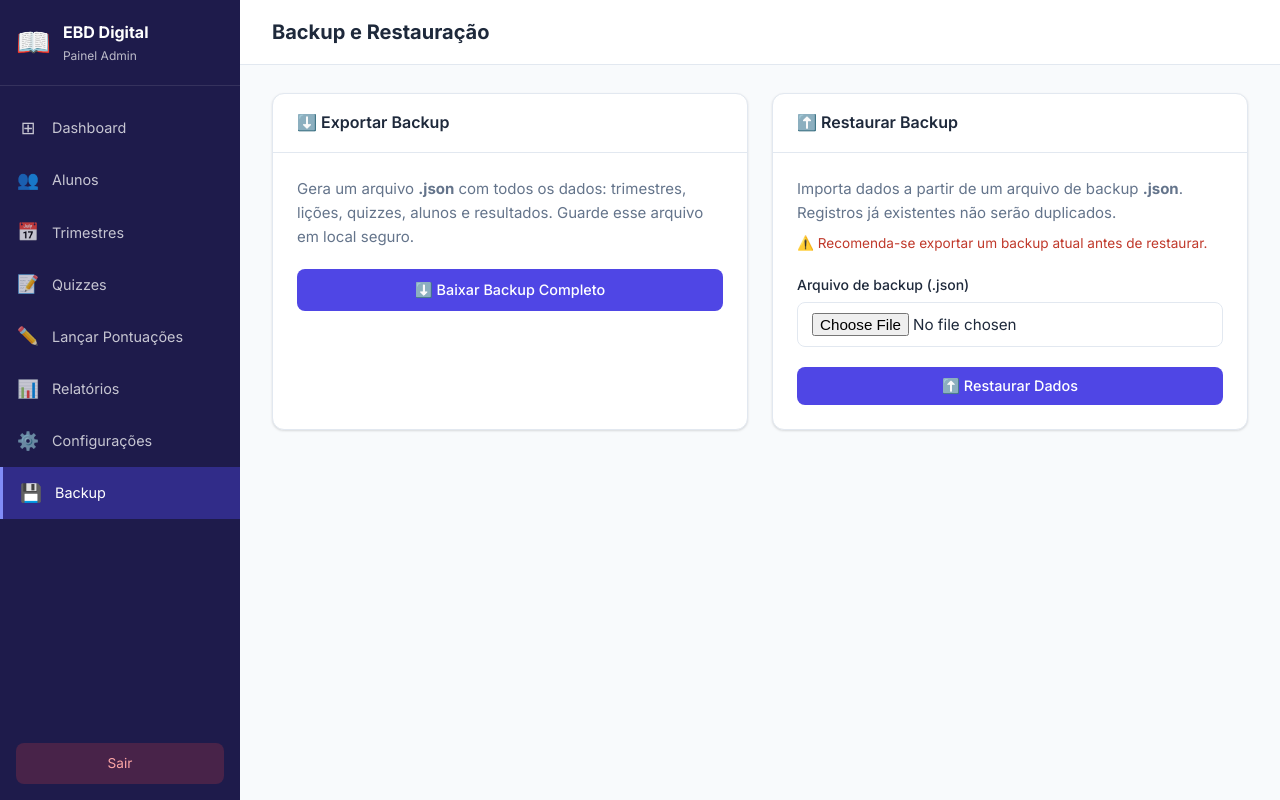
After one commit to oseiasdeabreu23/quiz-ebd, a Flask app: page /admin/backup in a window 1280 px wide. The commit adds this page. Run offline with Flask 3, Linux system fonts and the light colour scheme; a user stored in the database is signed in.

Commit message:
Corrigir edição de quiz e adicionar backup/restauração
- Remove csrf_token inválido do formulário de edição
- Adiciona exportação completa dos dados em JSON
- Adiciona restauração/importação a partir de backup JSON
- Novo item "Backup" no menu lateral

Co-Authored-By: Claude Sonnet 4.6 <noreply@anthropic.com>

```diff
--- a/routes/admin.py
+++ b/routes/admin.py
@@ -779,3 +779,148 @@ def relatorios():
      .limit(10).all()
 
     return render_template('admin/relatorios.html', ranking=ranking)
+
+
+# ── BACKUP / RESTAURAÇÃO ──────────────────────────────────────────────────────
+
+@admin_bp.route('/backup')
+@login_required
+def backup():
+    return render_template('admin/backup.html')
+
+
+@admin_bp.route('/backup/exportar')
+@login_required
+def backup_exportar():
+    from flask import Response
+
+    trimestres = []
+    for t in Trimestre.query.all():
+        licoes = []
+        for l in t.licoes:
+            licoes.append({'numero': l.numero, 'titulo': l.titulo, 'link': l.link})
+        quizzes = []
+        for q in Quiz.query.filter_by(trimestre_id=t.id).all():
+            respostas = []
+            for r in RespostaQuiz.query.filter_by(quiz_id=q.id).all():
+                respostas.append({
+                    'aluno_matricula': r.aluno.matricula,
+                    'acertos': r.acertos,
+                    'total_perguntas': r.total_perguntas,
+                    'pontuacao': r.pontuacao,
+                    'data_resposta': r.data_resposta.isoformat(),
+                })
+            quizzes.append({
+                'titulo': q.titulo,
+                'nivel': q.nivel,
+                'tipo': q.tipo,
+                'escopo': q.escopo,
+                'token': q.token,
+                'ativo': q.ativo,
+                'created_at': q.created_at.isoformat(),
+                'perguntas_json': q.perguntas_json,
+                'respostas': respostas,
+            })
+        trimestres.append({
+            'ano': t.ano,
+            'numero': t.numero,
+            'tema': t.tema,
+            'ativo': t.ativo,
+            'licoes': licoes,
+            'quizzes': quizzes,
+        })
+
+    alunos = []
+    for a in Aluno.query.all():
+        alunos.append({
+            'nome': a.nome,
+            'matricula': a.matricula,
+            'ativo': a.ativo,
+            'created_at': a.created_at.isoformat(),
+        })
+
+    dados = {
+        'versao': 1,
+        'exportado_em': datetime.utcnow().isoformat(),
+        'trimestres': trimestres,
+        'alunos': alunos,
+    }
+
+    conteudo = json.dumps(dados, ensure_ascii=False, indent=2)
+    nome_arquivo = f"backup_ebd_{datetime.utcnow().strftime('%Y%m%d_%H%M%S')}.json"
+    return Response(
+        conteudo,
+        mimetype='application/json',
+        headers={'Content-Disposition': f'attachment; filename={nome_arquivo}'}
+    )
+
+
+@admin_bp.route('/backup/restaurar', methods=['POST'])
+@login_required
+def backup_restaurar():
+    arquivo = request.files.get('arquivo')
+    if not arquivo or not arquivo.filename.endswith('.json'):
+        flash('Selecione um arquivo .json válido.', 'danger')
+        return redirect(url_for('admin.backup'))
+
+    try:
+        dados = json.loads(arquivo.read().decode('utf-8'))
+        if dados.get('versao') != 1:
+            flash('Formato de backup incompatível.', 'danger')
+            return redirect(url_for('admin.backup'))
+
+        # Alunos
+        for a in dados.get('alunos', []):
+            if not Aluno.query.filter_by(matricula=a['matricula']).first():
+                aluno = Aluno(nome=a['nome'], matricula=a['matricula'], ativo=a.get('ativo', True))
+                db.session.add(aluno)
+        db.session.flush()
+
+        # Trimestres, lições e quizzes
+        for t in dados.get('trimestres', []):
+            trimestre = Trimestre.query.filter_by(ano=t['ano'], numero=t['numero']).first()
+            if not trimestre:
+                trimestre = Trimestre(ano=t['ano'], numero=t['numero'], tema=t['tema'], ativo=t.get('ativo', True))
+                db.session.add(trimestre)
+                db.session.flush()
+
+            for l in t.get('licoes', []):
+                if not Licao.query.filter_by(trimestre_id=trimestre.id, numero=l['numero']).first():
+                    db.session.add(Licao(trimestre_id=trimestre.id, numero=l['numero'],
+                                         titulo=l['titulo'], link=l.get('link', '')))
+
+            for q in t.get('quizzes', []):
+                if not Quiz.query.filter_by(token=q.get('token')).first():
+                    quiz = Quiz(
+                        trimestre_id=trimestre.id,
+                        titulo=q['titulo'],
+                        nivel=q.get('nivel', 'intermediario'),
+                        tipo=q.get('tipo', 'normal'),
+                        escopo=q.get('escopo', 'trimestre'),
+                        token=q.get('token') or secrets.token_urlsafe(20),
+                        ativo=q.get('ativo', True),
+                        perguntas_json=q['perguntas_json'],
+                    )
+                    db.session.add(quiz)
+                    db.session.flush()
+
+                    for r in q.get('respostas', []):
+                        aluno = Aluno.query.filter_by(matricula=r['aluno_matricula']).first()
+                        if aluno:
+                            resp = RespostaQuiz(
+                                quiz_id=quiz.id,
+                                aluno_id=aluno.id,
+                                acertos=r['acertos'],
+                                total_perguntas=r['total_perguntas'],
+                                pontuacao=r['pontuacao'],
+                                data_resposta=datetime.fromisoformat(r['data_resposta']),
+                            )
+                            db.session.add(resp)
+
+        db.session.commit()
+        flash('Backup restaurado com sucesso!', 'success')
+    except Exception as e:
+        db.session.rollback()
+        flash(f'Erro ao restaurar: {str(e)}', 'danger')
+
+    return redirect(url_for('admin.backup'))
--- /dev/null
+++ b/templates/admin/backup.html
@@ -0,0 +1,47 @@
+{% extends "admin/base_admin.html" %}
+{% block title %}Backup — EBD Digital{% endblock %}
+{% block page_title %}Backup e Restauração{% endblock %}
+
+{% block admin_content %}
+<div class="two-col">
+
+  <!-- Exportar -->
+  <div class="card">
+    <div class="card-header"><h3>⬇️ Exportar Backup</h3></div>
+    <div class="card-body">
+      <p style="color:var(--text-muted);margin-bottom:1.25rem">
+        Gera um arquivo <strong>.json</strong> com todos os dados: trimestres, lições, quizzes, alunos e resultados.
+        Guarde esse arquivo em local seguro.
+      </p>
+      <a href="{{ url_for('admin.backup_exportar') }}" class="btn btn-primary btn-block">
+        ⬇️ Baixar Backup Completo
+      </a>
+    </div>
+  </div>
+
+  <!-- Restaurar -->
+  <div class="card">
+    <div class="card-header"><h3>⬆️ Restaurar Backup</h3></div>
+    <div class="card-body">
+      <p style="color:var(--text-muted);margin-bottom:.5rem">
+        Importa dados a partir de um arquivo de backup <strong>.json</strong>.
+        Registros já existentes não serão duplicados.
+      </p>
+      <p style="color:#c0392b;font-size:.85rem;margin-bottom:1.25rem">
+        ⚠️ Recomenda-se exportar um backup atual antes de restaurar.
+      </p>
+      <form method="POST" action="{{ url_for('admin.backup_restaurar') }}" enctype="multipart/form-data">
+        <div class="form-group">
+          <label class="form-label">Arquivo de backup (.json)</label>
+          <input type="file" name="arquivo" accept=".json" class="form-control" required>
+        </div>
+        <button type="submit" class="btn btn-primary btn-block"
+                onclick="return confirm('Confirma a restauração? Dados novos serão importados.')">
+          ⬆️ Restaurar Dados
+        </button>
+      </form>
+    </div>
+  </div>
+
+</div>
+{% endblock %}
--- a/templates/admin/base_admin.html
+++ b/templates/admin/base_admin.html
@@ -42,6 +42,10 @@
          class="nav-item {% if request.endpoint == 'admin.configuracoes' %}active{% endif %}">
         <span class="nav-icon">⚙️</span> Configurações
       </a>
+      <a href="{{ url_for('admin.backup') }}"
+         class="nav-item {% if 'backup' in request.endpoint %}active{% endif %}">
+        <span class="nav-icon">💾</span> Backup
+      </a>
     </nav>
 
     <div class="sidebar-footer">
--- a/templates/admin/editar_quiz.html
+++ b/templates/admin/editar_quiz.html
@@ -8,8 +8,6 @@
 
 {% block admin_content %}
 <form method="POST">
-  <input type="hidden" name="csrf_token" value="{{ csrf_token() }}">
-
   {% for p in dados.perguntas %}
   <div class="card" style="margin-bottom:1.5rem">
     <div class="card-header" style="display:flex;align-items:center;gap:.75rem">
```
